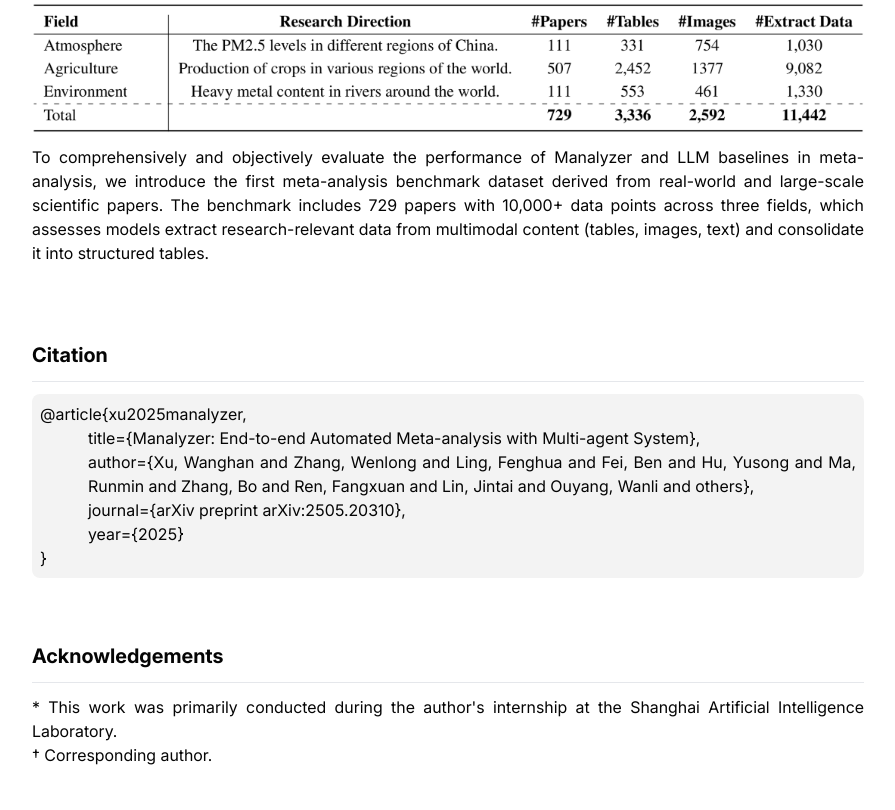
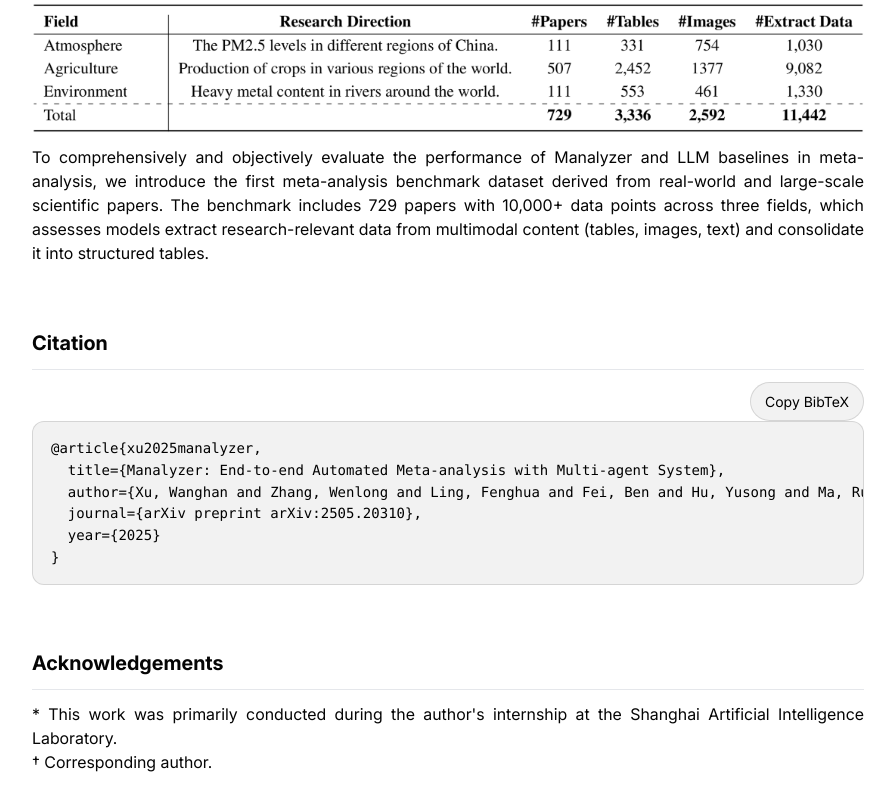
Before and after one commit to black-yt/meta-analysis-page, a plain HTML site: page index.html in a window 1280 px wide. Shown: the part 3025-3835 px from the top of the page, without its empty margins (192-1087 px from the left). Drawn offline with Linux system fonts and the light colour scheme; files whose address does not match are found by name.

Commit message:
Update citation BibTeX block

```diff
--- a/index.html
+++ b/index.html
@@ -100,6 +100,56 @@
 
     .underline {
       text-decoration: underline;
+    }
+
+    .copy-row {
+      display: flex;
+      justify-content: flex-end;
+      margin-bottom: 0.625rem;
+    }
+
+    .copy-row button {
+      padding: 0.5rem 0.875rem;
+      border: 1px solid rgba(0, 0, 0, 0.12);
+      border-radius: 999px;
+      background: rgba(0, 0, 0, 0.05);
+      color: #000;
+      font-size: 0.875rem;
+      cursor: pointer;
+      transition: background-color 200ms ease-in-out;
+    }
+
+    .copy-row button:hover {
+      background: rgba(0, 0, 0, 0.1);
+    }
+
+    #bibtex {
+      margin: 0;
+      padding: 1rem 1.125rem;
+      border: 1px solid rgba(0, 0, 0, 0.12);
+      border-radius: 0.75rem;
+      background: rgba(0, 0, 0, 0.05);
+      color: #000;
+      overflow-x: auto;
+      font-size: 0.875rem;
+      line-height: 1.55;
+      white-space: pre;
+    }
+
+    .dark .copy-row button {
+      border-color: rgba(255, 255, 255, 0.16);
+      background: rgba(255, 255, 255, 0.08);
+      color: #fff;
+    }
+
+    .dark .copy-row button:hover {
+      background: rgba(255, 255, 255, 0.16);
+    }
+
+    .dark #bibtex {
+      border-color: rgba(255, 255, 255, 0.16);
+      background: rgba(255, 255, 255, 0.08);
+      color: #fff;
     }
   </style>
 </head>
@@ -316,40 +366,21 @@
           </div>
 
 
-          <div class="space-y-3 pt-16" id="Citation">
+          <div class="space-y-3 pt-16" id="citation">
             <h1 class="text-primary font-sans text-xl font-bold dark:text-white">
-              <h1 class="text-primary font-sans text-xl font-bold dark:text-white">
               Citation
             </h1>
             <hr class="hr">
 
-            <div
-              class="group relative rounded-lg bg-black bg-opacity-5 hover:bg-opacity-10 p-2 dark:bg-white dark:bg-opacity-5 dark:hover:bg-opacity-10 transition duration-200 ease-in-out">
-              <button
-                class="copyBtn opacity-0 group-hover:opacity-100 absolute top-2 right-2 p-2 rounded-lg bg-black text-white cursor-pointer z-10 bg-opacity-50 hover:bg-opacity-70 dark:bg-white dark:bg-opacity-10 dark:hover:bg-opacity-20 dark:text-black transition duration-200 ease-in-out">
-                <svg width="24" height="24" viewBox="0 0 24 24" class="fill-white w-4 h-4">
-                  <!-- xmlns="http://www.w3.org/2000/svg" -->
-                  <g clip-path="url(#clip0_51_28)">
-                    <path
-                      d="M14.3333 23.6667H2.66667C2.04142 23.6884 1.43522 23.4495 0.992837 23.0072C0.550454 22.5648 0.311606 21.9586 0.333333 21.3333V9.66667C0.311606 9.04142 0.550454 8.43522 0.992837 7.99284C1.43522 7.55045 2.04142 7.31161 2.66667 7.33333H7.33333V2.66667C7.31161 2.04142 7.55045 1.43522 7.99284 0.992837C8.43522 0.550454 9.04142 0.311606 9.66667 0.333333H21.3333C21.9586 0.311606 22.5648 0.550454 23.0072 0.992837C23.4495 1.43522 23.6884 2.04142 23.6667 2.66667V14.3333C23.688 14.9585 23.4491 15.5645 23.0068 16.0068C22.5645 16.4491 21.9585 16.688 21.3333 16.6667H16.6667V21.3333C16.688 21.9585 16.4491 22.5645 16.0068 23.0068C15.5645 23.4491 14.9585 23.688 14.3333 23.6667ZM2.66667 9.66667V21.3333H14.3333V16.6667H9.66667C9.04152 16.688 8.43552 16.4491 7.99322 16.0068C7.55092 15.5645 7.31196 14.9585 7.33333 14.3333V9.66667H2.66667ZM9.66667 2.66667V14.3333H21.3333V2.66667H9.66667Z">
-                    </path>
-                  </g>
-                  <defs>
-                    <clipPath id="clip0_51_28">
-                      <rect width="24" height="24"></rect>
-                    </clipPath>
-                  </defs>
-                </svg>
-              </button>
-              <div class="copyTextContainer text-justify grid grid-cols-[auto_1fr] text-primary dark:text-white">
-                <span>@article{xu2025manalyzer,</span><br>
-                <span class="pl-12">title={Manalyzer: End-to-end Automated Meta-analysis with Multi-agent System},</span><br>
-                <span class="pl-12">author={Xu, Wanghan and Zhang, Wenlong and Ling, Fenghua and Fei, Ben and Hu, Yusong and Ma, Runmin and Zhang, Bo and Ren, Fangxuan and Lin, Jintai and Ouyang, Wanli and others},</span><br>
-                <span class="pl-12">journal={arXiv preprint arXiv:2505.20310},</span><br>
-                <span class="pl-12">year={2025}</span><br>
-                <span>}</span>
-              </div>
+            <div class="copy-row">
+              <button id="copy-bibtex" type="button" onclick="copyBibTeX()">Copy BibTeX</button>
             </div>
+            <pre id="bibtex">@article{xu2025manalyzer,
+  title={Manalyzer: End-to-end Automated Meta-analysis with Multi-agent System},
+  author={Xu, Wanghan and Zhang, Wenlong and Ling, Fenghua and Fei, Ben and Hu, Yusong and Ma, Runmin and Zhang, Bo and Ren, Fangxuan and Lin, Jintai and Ouyang, Wanli and others},
+  journal={arXiv preprint arXiv:2505.20310},
+  year={2025}
+}</pre>
           </div>
 
           <div class="space-y-3 pt-16" id="Acknowledgements">
@@ -373,12 +404,19 @@
   </div>
   <script src="./toggle.js"></script>
   <script>
-    let copyBtn = document.querySelector(".copyBtn");
-    let copyTextContainer = document.querySelector(".copyTextContainer");
-    copyBtn.addEventListener("click", () => {
-      let codeText = copyTextContainer.innerText;
-      navigator.clipboard.writeText(codeText);
-    });
+    async function copyBibTeX() {
+      const button = document.getElementById("copy-bibtex");
+      const text = document.getElementById("bibtex").innerText;
+      try {
+        await navigator.clipboard.writeText(text);
+        button.innerText = "Copied!";
+      } catch (error) {
+        button.innerText = "Copy failed";
+      }
+      window.setTimeout(() => {
+        button.innerText = "Copy BibTeX";
+      }, 1600);
+    }
 
 
     //     document.addEventListener('DOMContentLoaded', function() {
```
